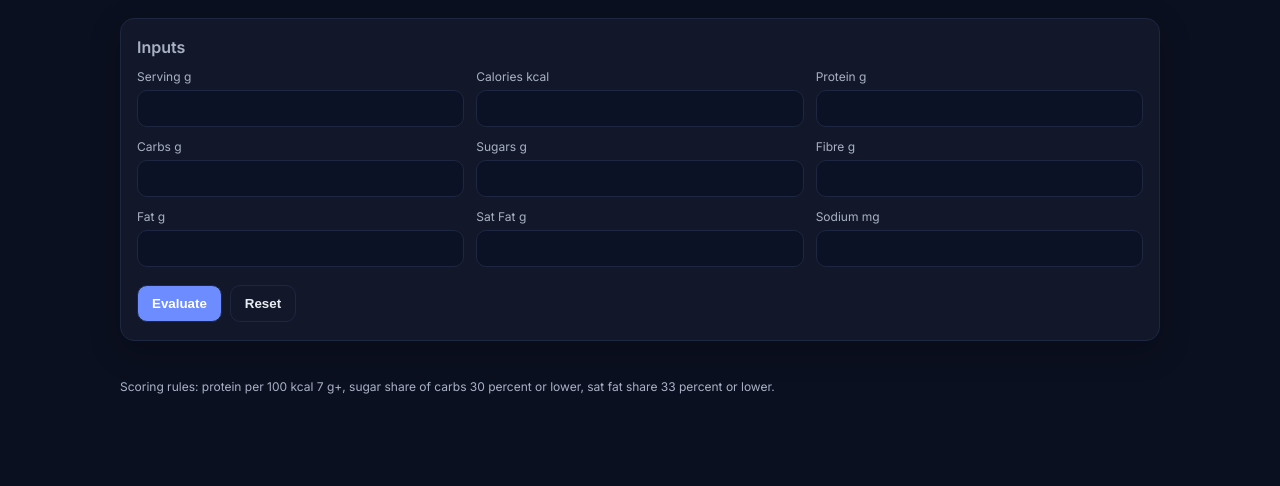
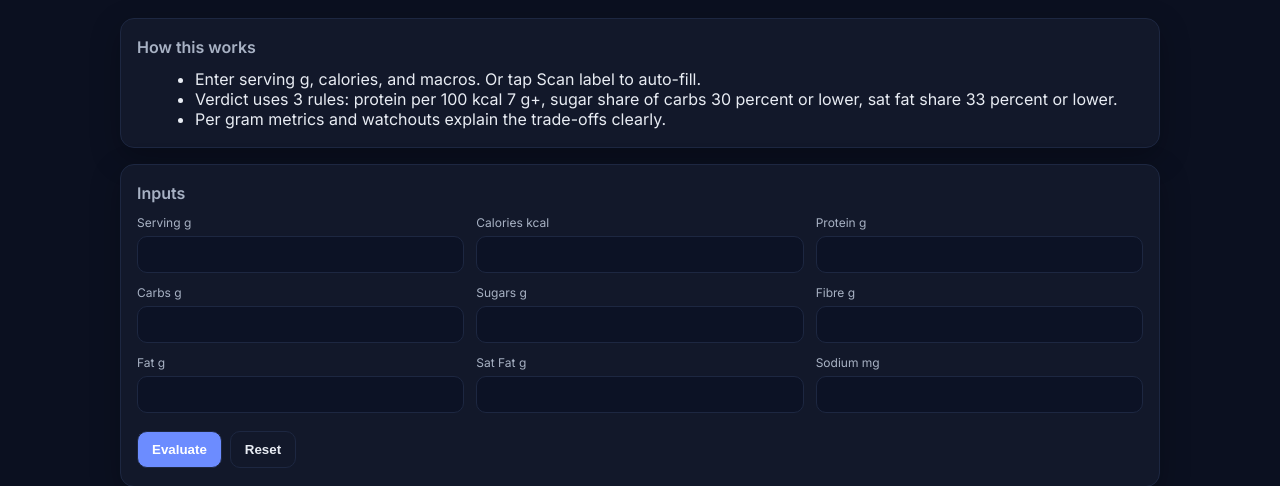
Before and after one commit to arpvk97/Macro-cal, a Flask app: page / in a window 1280 px wide. Shown: the part 123-609 px from the top of the page. Run offline with Flask 3, Linux system fonts and the light colour scheme.

Commit message:
index.html

```diff
--- a/templates/index.html
+++ b/templates/index.html
@@ -17,6 +17,15 @@
   </header>
 
   <main class="container">
+    <section class="card info">
+  <h2 class="card__title">How this works</h2>
+  <ul class="bullets">
+    <li>Enter serving g, calories, and macros. Or tap Scan label to auto-fill.</li>
+    <li>Verdict uses 3 rules: protein per 100 kcal 7 g+, sugar share of carbs 30 percent or lower, sat fat share 33 percent or lower.</li>
+    <li>Per gram metrics and watchouts explain the trade-offs clearly.</li>
+  </ul>
+</section>
+
     <section class="card">
       <h2 class="card__title">Inputs</h2>
       <form method="POST" class="grid-form">
```
